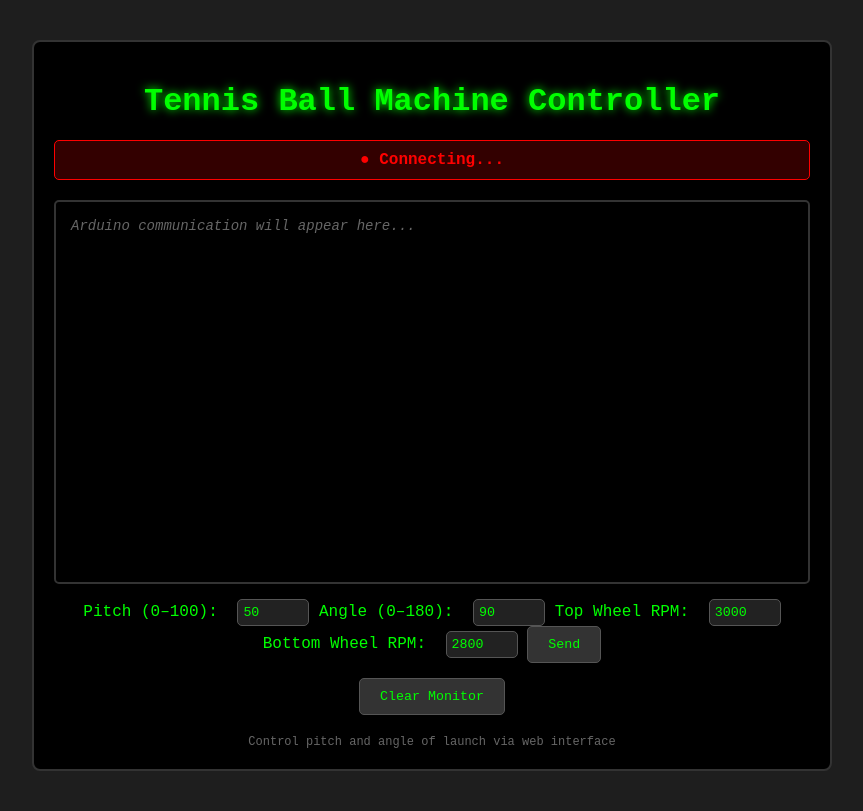
After one commit to PadmanabhaKavasseri/TennisBallMachine, a Flask app: template templates/controller_v1.html in a window 1280 px wide. The commit adds this page. Shown: the whole page, without its empty margins (208-1071 px from the left). Run offline with Flask 3, Linux system fonts and the light colour scheme; the template is opened without the code that fills it, so the values that code supplies are empty; some libraries are stand-ins or nearby versions.

Commit message:
UI working with msg protocol v1

```diff
--- a/app.py
+++ b/app.py
@@ -51,6 +51,7 @@ def connect_arduino():
         print(f"Failed to connect to Arduino: {e}")
         return False
 
+# running in separate thread
 def arduino_monitor():
     """Monitor Arduino messages and send to web clients"""
     global arduino, running
@@ -86,15 +87,18 @@ def arduino_monitor():
 
     print("DEBUG: Arduino monitor thread ended")
 
+# 2
 @app.route('/')
 def index():
     return render_template('index.html')
 
+# 4
 @socketio.on('connect')
 def handle_connect():
     print('Web client connected')
     emit('status', {'connected': arduino and arduino.is_open})
 
+# 7
 @socketio.on('send_message')
 def handle_send_message(data):
     """Handle message from web client to send to Arduino"""
@@ -139,4 +143,5 @@ if __name__ == '__main__':
         print("Starting without Arduino connection.")
 
     print("Web server starting on http://localhost:5000")
+    # 1
     socketio.run(app, debug=False, host='0.0.0.0', port=5000)
--- /dev/null
+++ b/templates/controller_v1.html
@@ -0,0 +1,146 @@
+<!DOCTYPE html>
+<html lang="en">
+<head>
+  <meta charset="UTF-8" />
+  <meta name="viewport" content="width=device-width, initial-scale=1.0"/>
+  <title>Tennis Ball Machine Controller</title>
+  <script src="https://cdnjs.cloudflare.com/ajax/libs/socket.io/4.0.1/socket.io.js"></script>
+  <style>
+    /* Reuse your existing styles here */
+    body { font-family: 'Courier New', monospace; background: #1e1e1e; color: #00ff00; max-width: 800px; margin: 20px auto; padding: 20px; }
+    .container { background: #000; padding: 20px; border-radius: 8px; border: 2px solid #333; }
+    h1 { text-align: center; color: #00ff00; text-shadow: 0 0 10px #00ff00; margin-bottom: 20px; }
+    .status { text-align: center; padding: 10px; border-radius: 5px; margin-bottom: 20px; font-weight: bold; }
+    .status.connected { background-color: #003300; color: #00ff00; border: 1px solid #00ff00; }
+    .status.disconnected { background-color: #330000; color: #ff0000; border: 1px solid #ff0000; }
+    .monitor { background-color: #000; border: 2px solid #333; border-radius: 5px; height: 350px; overflow-y: auto; padding: 15px; font-size: 14px; line-height: 1.4; }
+    .controls, .motor-controls { margin-top: 15px; text-align: center; }
+    .motor-controls input { width: 60px; padding: 5px; background: #222; color: #00ff00; border: 1px solid #555; border-radius: 5px; font-family: inherit; }
+    .motor-controls label { margin-right: 10px; }
+    button { background-color: #333; color: #00ff00; border: 1px solid #555; padding: 10px 20px; border-radius: 5px; cursor: pointer; font-family: inherit; }
+    button:hover { background-color: #444; border-color: #00ff00; }
+    .message { margin-bottom: 5px; white-space: pre-wrap; }
+    .timestamp { color: #666; margin-right: 10px; }
+    .arduino-text { color: #00ff00; }
+    .sent-text { color: #00aaff; }
+    .error-text { color: #ff4444; }
+    .footer { text-align: center; margin-top: 20px; color: #666; font-size: 12px; }
+  </style>
+</head>
+<body>
+  <div class="container">
+    <h1>Tennis Ball Machine Controller</h1>
+    <div id="status" class="status disconnected">● Connecting...</div>
+
+    <div class="monitor" id="monitor">
+      <div style="color: #666; font-style: italic;">Arduino communication will appear here...</div>
+    </div>
+
+    <div class="motor-controls">
+      <label for="pitchInput">Pitch (0–100):</label>
+      <input type="number" id="pitchInput" min="0" max="100" value="50" />
+
+      <label for="angleInput">Angle (0–180):</label>
+      <input type="number" id="angleInput" min="0" max="180" value="90" />
+
+      <label for="topWheelInput">Top Wheel RPM:</label>
+      <input type="number" id="topWheelInput" min="0" max="5000" value="3000" />
+
+      <label for="bottomWheelInput">Bottom Wheel RPM:</label>
+      <input type="number" id="bottomWheelInput" min="0" max="5000" value="2800" />
+
+      <button onclick="sendMotorCommand()" id="sendBtn" disabled>Send</button>
+    </div>
+
+
+    <div class="controls">
+      <button onclick="clearMonitor()">Clear Monitor</button>
+    </div>
+
+    <div class="footer">Control pitch and angle of launch via web interface</div>
+  </div>
+
+  <script>
+    const socket = io();
+    const monitor = document.getElementById('monitor');
+    const statusDiv = document.getElementById('status');
+    const pitchInput = document.getElementById('pitchInput');
+    const angleInput = document.getElementById('angleInput');
+    const sendBtn = document.getElementById('sendBtn');
+    let messageCount = 0;
+
+    socket.on('status', function(data) {
+      if (data.connected) {
+        statusDiv.textContent = '● Arduino Connected';
+        statusDiv.className = 'status connected';
+        sendBtn.disabled = false;
+      } else {
+        statusDiv.textContent = '● Arduino Disconnected';
+        statusDiv.className = 'status disconnected';
+        sendBtn.disabled = true;
+      }
+    });
+
+    socket.on('arduino_message', function(data) {
+      addMessage(data.message, data.timestamp, 'arduino-text');
+    });
+
+    socket.on('message_sent', function(data) {
+      addMessage('→ Sent: ' + data.message, data.timestamp, 'sent-text');
+    });
+
+    socket.on('error', function(data) {
+      addMessage('Error: ' + data.message, new Date().toLocaleTimeString(), 'error-text');
+    });
+
+    function addMessage(message, timestamp, className) {
+      if (messageCount === 0) monitor.innerHTML = '';
+      messageCount++;
+      const messageDiv = document.createElement('div');
+      messageDiv.className = 'message';
+      messageDiv.innerHTML = `<span class="timestamp">[${timestamp}]</span><span class="${className}">${message}</span>`;
+      monitor.appendChild(messageDiv);
+      monitor.scrollTop = monitor.scrollHeight;
+    }
+
+    function sendMotorCommand() {
+      const pitch = pitchInput.value.trim(); // LA
+      const angle = angleInput.value.trim(); // STEPPER
+      const top = document.getElementById('topWheelInput').value.trim();
+      const bottom = document.getElementById('bottomWheelInput').value.trim();
+
+      if (!pitch || !angle || !top || !bottom) return;
+
+      const version = "1.0";
+      const msgId = Date.now(); // Unique ID based on timestamp
+
+      const coreMessage = `TOP_MOTOR=${top}|BOTTOM_MOTOR=${bottom}|STEPPER=${angle}|LA=${pitch}`;
+      const baseMessage = `MSG_START|${version}|${msgId}|${coreMessage}`;
+
+      // Simple checksum: sum of ASCII codes modulo 256
+      const checksum = baseMessage.split('')
+        .reduce((sum, char) => sum + char.charCodeAt(0), 0) % 256;
+
+      const fullMessage = `${baseMessage}|#${checksum}|MSG_END`;
+
+      socket.emit('send_message', { message: fullMessage });
+    }
+
+    function clearMonitor() {
+      monitor.innerHTML = '<div style="color: #666; font-style: italic;">Monitor cleared. Arduino communication will appear here...</div>';
+      messageCount = 0;
+    }
+
+    socket.on('connect', function() {
+      addMessage('Connected to server', new Date().toLocaleTimeString(), 'sent-text');
+    });
+
+    socket.on('disconnect', function() {
+      statusDiv.textContent = '● Server Disconnected';
+      statusDiv.className = 'status disconnected';
+      sendBtn.disabled = true;
+      addMessage('Disconnected from server', new Date().toLocaleTimeString(), 'error-text');
+    });
+  </script>
+</body>
+</html>
```
Also changed, not shown: controller_v1.py (added, +106 -0 lines), templates/index.html (+7 -2 lines), README.md.
